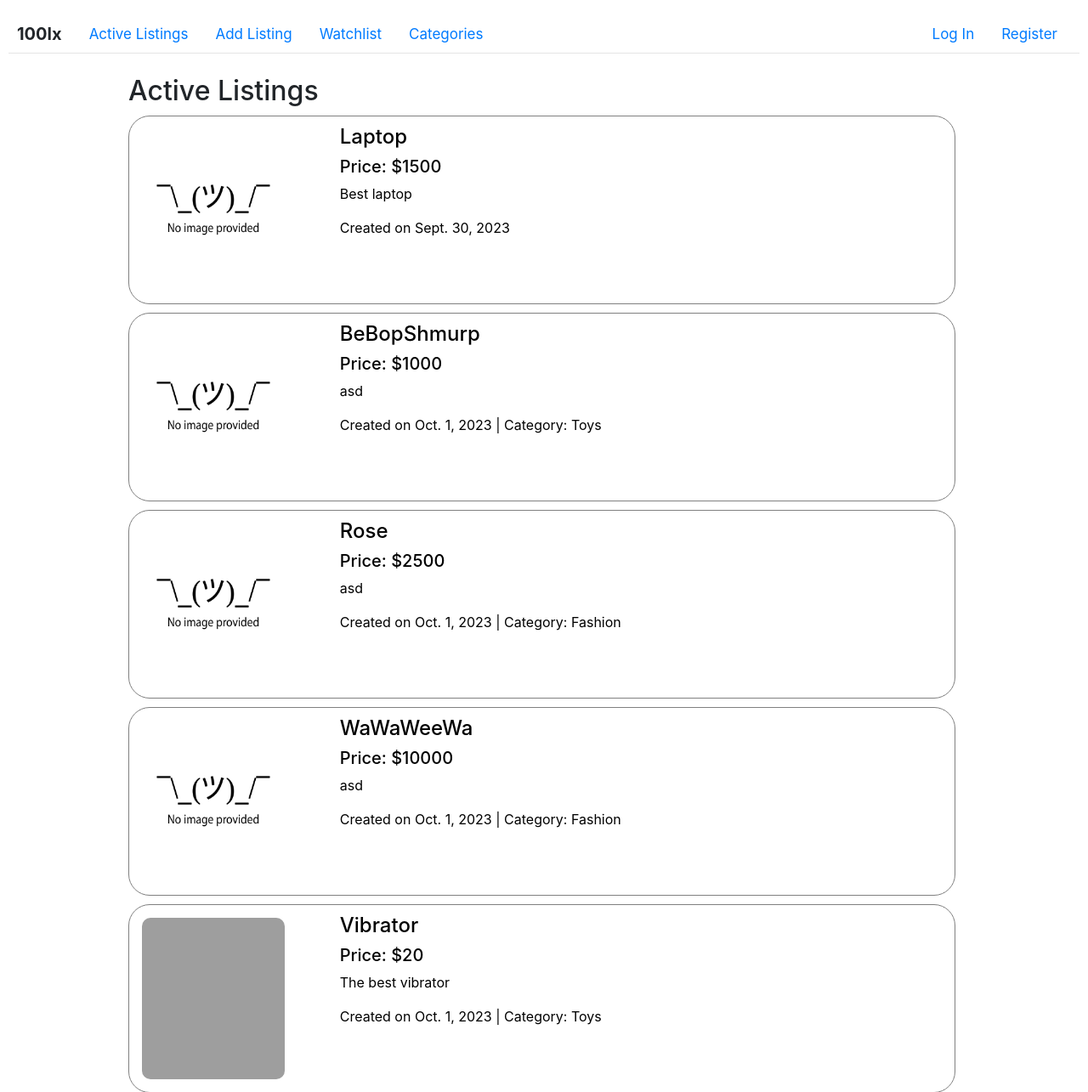
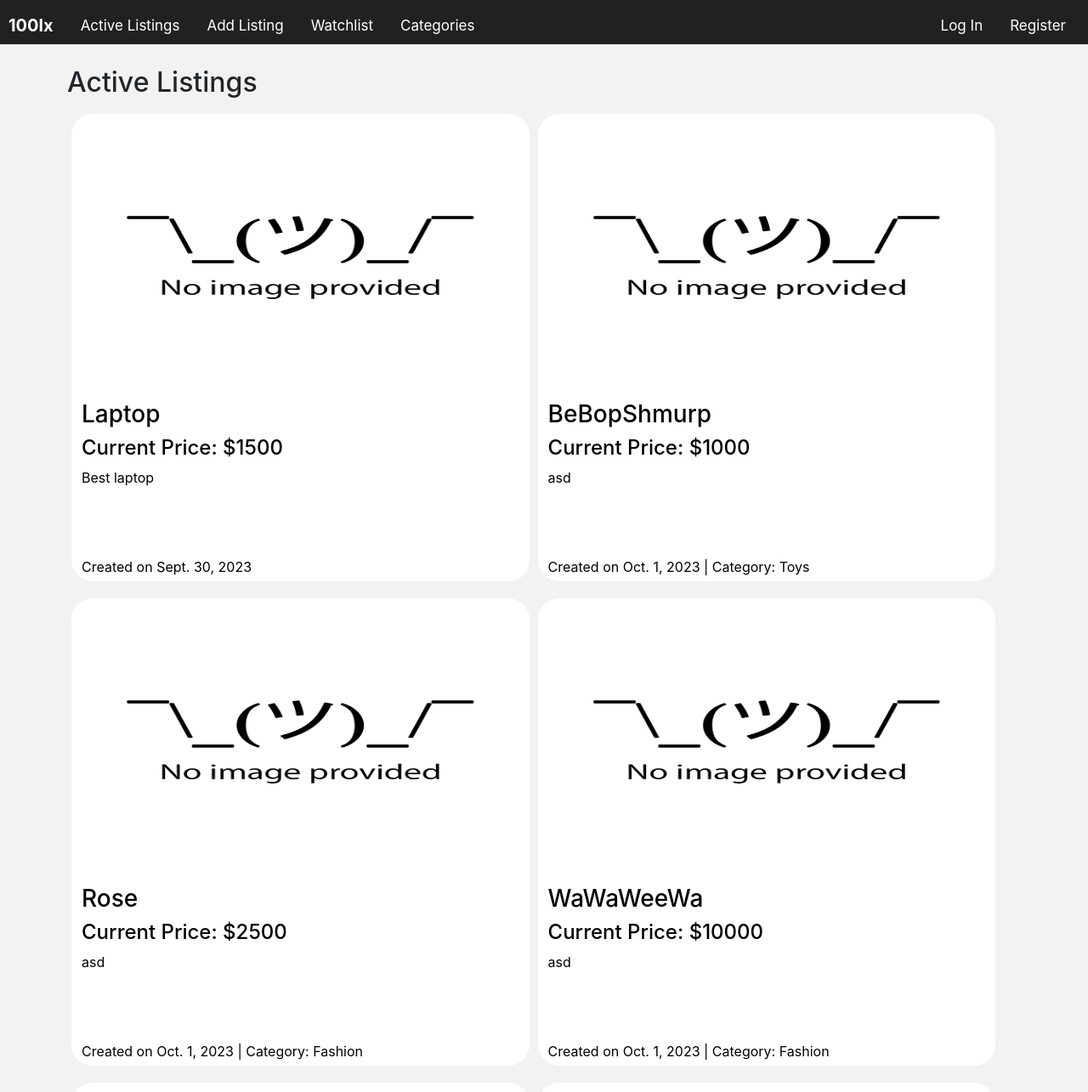
Before and after one commit to 100yann/Commerce, a Django app: page / in a window 1280 px wide; the page is wider, and only the part inside the window is pictured. Shown: the top 1285 px of that part at 85% size. Run offline with Django 3.2, Linux system fonts and the light colour scheme; data comes from the database, SQL or seed files in the repository; both versions use the stored data as it was after the commit; some libraries are stand-ins or nearby versions; grey boxes are pictures that could not be loaded.

Commit message:
style changes to index page

```diff
--- a/auctions/static/auctions/styles.css
+++ b/auctions/static/auctions/styles.css
@@ -1,23 +1,29 @@
 body {
-    padding: 10px;
+    background-color: #f2f2f2;
 }
 
 
 /* LAYOUT */
 /* LAYOUT */
 /* LAYOUT */
+
 .navbar-brand {
     font-weight:bold;
 }
 .nav {
+    color: white;
+    padding: 10px 10px 0;
+    background-color: #212121;
     display: flex;
     justify-content: space-between;
-    margin: 10px 10px 0;
 }
-
+.nav a:any-link{
+    color: white;
+}
 hr {
     margin: 0 0 25px;
 }
+
 .navbar-left, .navbar-right {
     font-size: 17px;
     display: flex;
@@ -79,61 +85,77 @@ label{
     max-width: 50%;
     margin: auto;
 }
-/* Index Page */
+
+
+/* Index Page (layout)*/
 /* Index Page */
 /* Index Page */
 
+
 .container{
-    max-width: 80%;
+    max-width: 90%;
     margin: auto;
+    display: flex;
+    flex-wrap: wrap;
+}
+
+.flex-listing {
+    background-color: white;
+    flex-basis: 32%;
+    height: 550px;
+    border-radius: 25px;
+    margin: 10px 5px;
+    padding: 12px;
+    overflow: hidden;
+}
+
+#description {
+    text-overflow: ellipsis;
+    overflow: hidden;
+    width: 100%;
+    height: 100px;
+    margin-bottom: 5px;
+
+}
+
+#description p {
+    white-space: normal;
+    word-wrap: break-word;
+}
+
+@media (max-width: 1300px){
+    .flex-listing{
+        flex-basis: 48%;
+    }
+}
+
+@media (max-width: 860px){
+    .flex-listing{
+        flex-basis: 100%;
+    }
 }
 
 
-.listing {
-    display: flex;
-    flex-wrap: wrap;
-    border: 1px grey solid;
-    border-radius: 25px;
-    margin: 10px 5px 10px 0;
-    padding: 10px;
+.div-listing-image {
+    display: block;
+    width: 100%;
+    height: 60%;
+    margin-bottom: 10px;
 }
 
-.container > a:any-link{
+.listing-image {
+    border-radius: 15px;
+    width: 100%;
+    height: 100%;
+    margin-bottom: 10px;
+}
+
+.flex-listing > a:any-link{
     color: black;
 }
-.listing-left{
-    flex-basis: 25%;
-    height: 200px;
-}
 
-.listing-right{
-    flex-basis: 65%;
-}
 
-.listing-left > img {
-    border-radius: 15px;
-    height: 100%;
-    width: 75%;
-    padding: 5px;
-}
 
-.flex-listing{
-    display: flex;
-    flex-wrap: wrap;
-}
-.listing-column-img{
-    margin-top: 0;
-    flex-basis: 20%;
-}
-.listing-column-text{
-    flex-basis: 60%;
-    max-width: 50%;
-    margin-left: 30px;
-}
-.listing-column-text > p {
-    margin-top: 20px;
-    font-size: 18px;
-}
 
 
 /* Categories */
--- a/auctions/templates/auctions/index.html
+++ b/auctions/templates/auctions/index.html
@@ -2,6 +2,5 @@
 {% block body %}
     <div class="container">
         <h2>Active Listings</h2>
-
     </div>
 {% endblock %}
--- a/auctions/templates/auctions/layout.html
+++ b/auctions/templates/auctions/layout.html
@@ -50,26 +50,27 @@
         {% if all_listings %}
             <div class="container">
                 {% for listing, bid in all_listings %}
+                <div class="flex-listing">
                     <a href="{% url 'view' listing_id=listing.listing.id title=listing.listing.title %}">
-                        <div class="listing">
-                            <div class="listing-left">
+                        <div class="div-listing-image">
                             {% if listing.img %}
-                                <img src="{{ listing.img }}" alt="listing_photo">
+                                <img class="listing-image" src="{{ listing.img }}" alt="listing_photo">
                             {% endif %}
                         </div>
-                            <div class="listing-right">
-                                <h4>{{ listing.listing.title }}</h4>
-                                <h5>Price: ${{ bid.highest_bid }}</h5>
+                        <div class="listing-text">
+                            <h3>{{ listing.listing.title }}</h3>
+                            <h4>Current Price: ${{ bid.highest_bid }}</h4>
+                            <div id="description">
                                 <p>{{ listing.descr }}</p>
-
+                            </div>
                             {% if listing.get_category_display != '' %}
                                 <p>Created on {{ listing.date_added }} |  Category: {{ listing.get_category_display }}</p>
                             {% else %}
                                 <p>Created on {{ listing.date_added }}
                             {% endif %}
                         </div>
+                    </a>
                 </div>
-                    </a>
                 {% endfor %}
             </div>
         {% endif %}
```
Also changed, not shown: db.sqlite3. Lines whose indentation alone changed are shown as unchanged.
